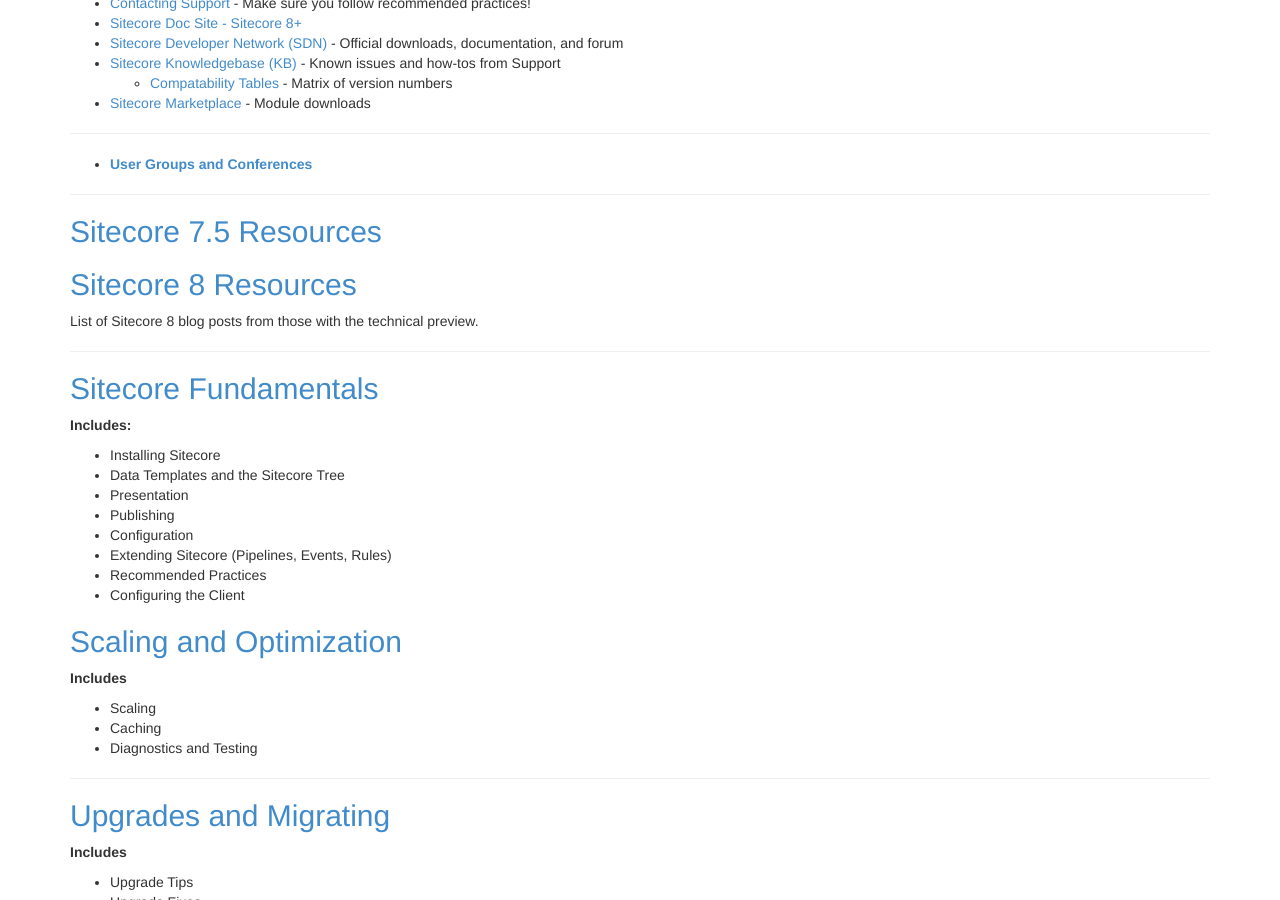
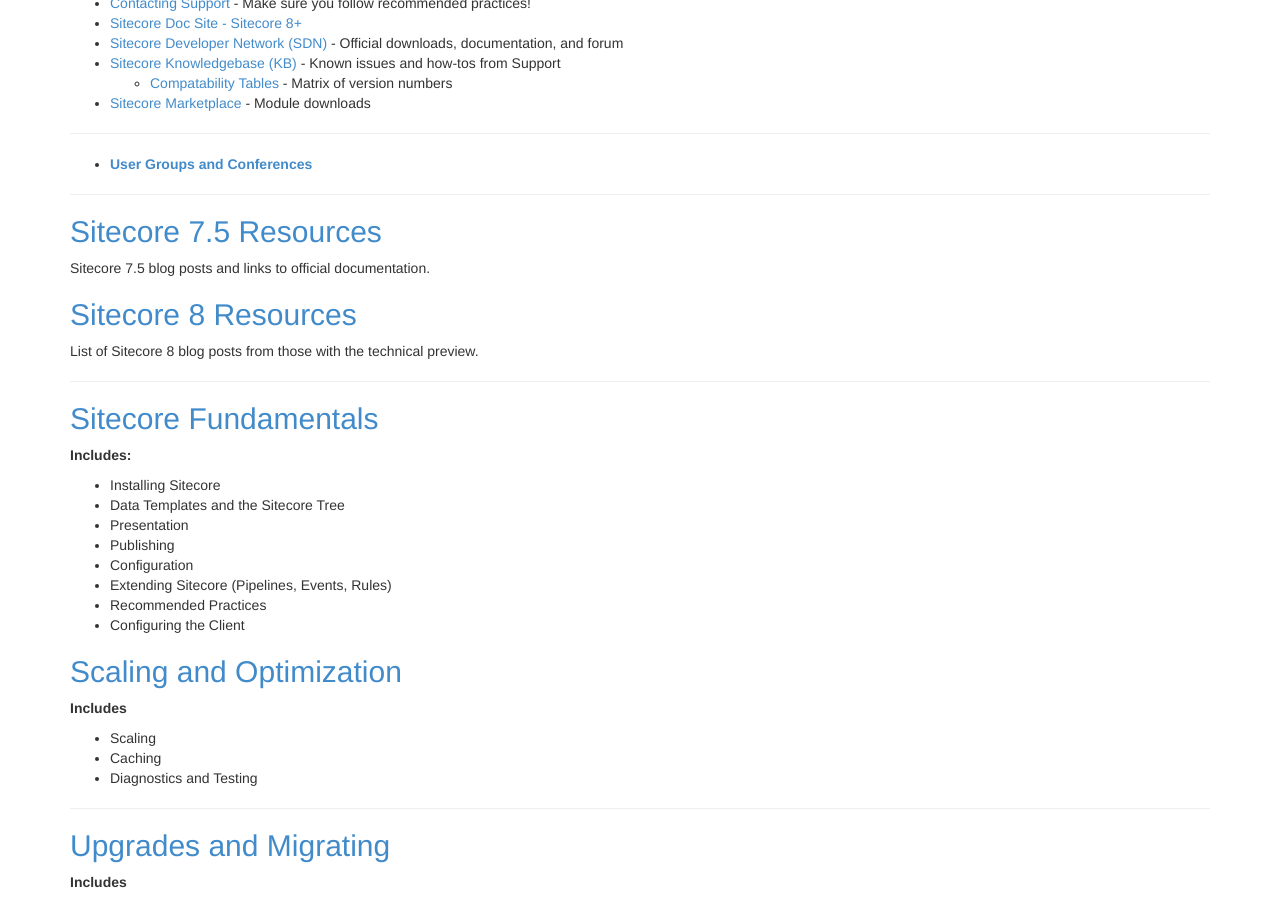
Before and after one commit to Sitecore-Community/docs, a Jekyll site: the page built from index.md, in a window 1280 px wide and 900 px high, scrolled down 577 px. Built offline with Jekyll 4.4.1, drawn with Linux system fonts in a browser that asks for light colours; nearby versions of some CDN libraries; the list of posts is cut into pages by our own code.

Commit message:
index update.

```diff
--- a/index.md
+++ b/index.md
@@ -26,6 +26,7 @@
 --------------------------------------
 
 ## [Sitecore 7.5 Resources](/docs/documentation/Sitecore 7-5/index.html)
+Sitecore 7.5 blog posts and links to official documentation.
 
 ## [Sitecore 8 Resources](/docs/documentation/Sitecore 8/index.html)
 List of Sitecore 8 blog posts from those with the technical preview.
```
